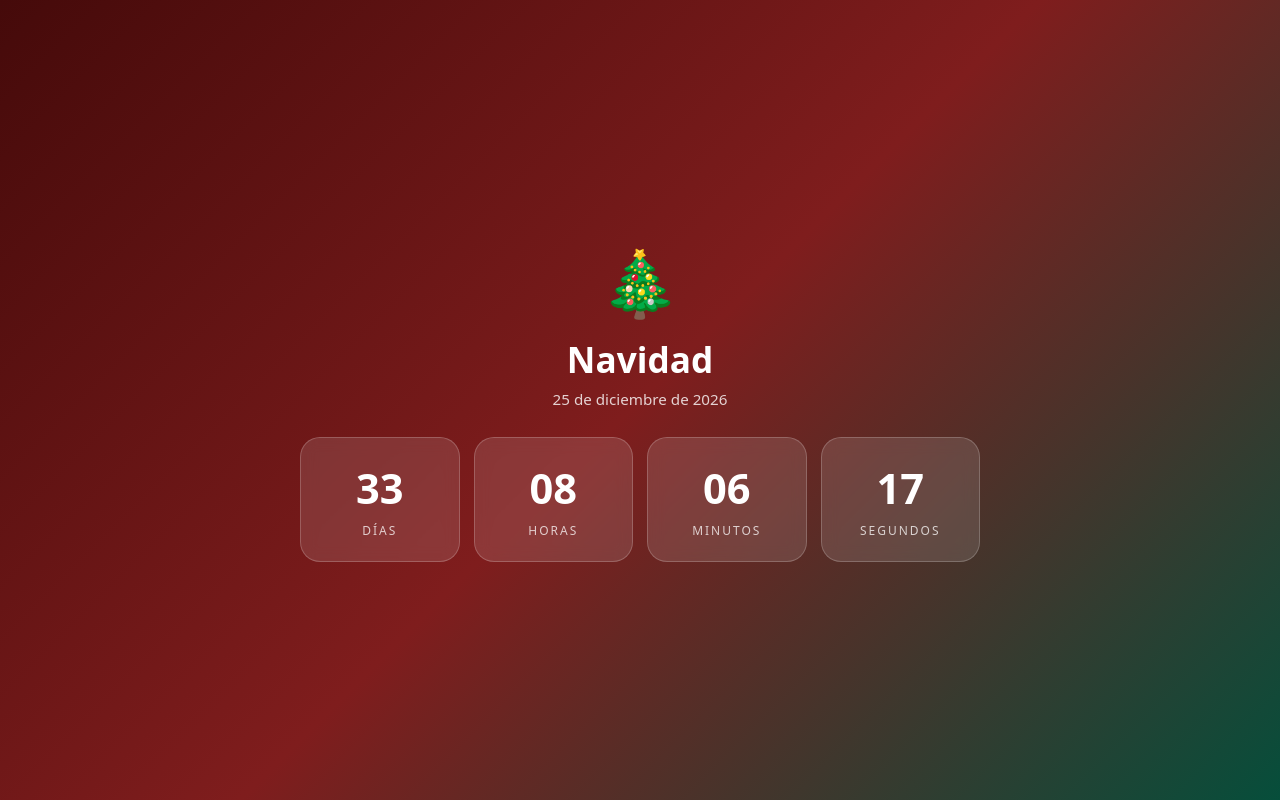
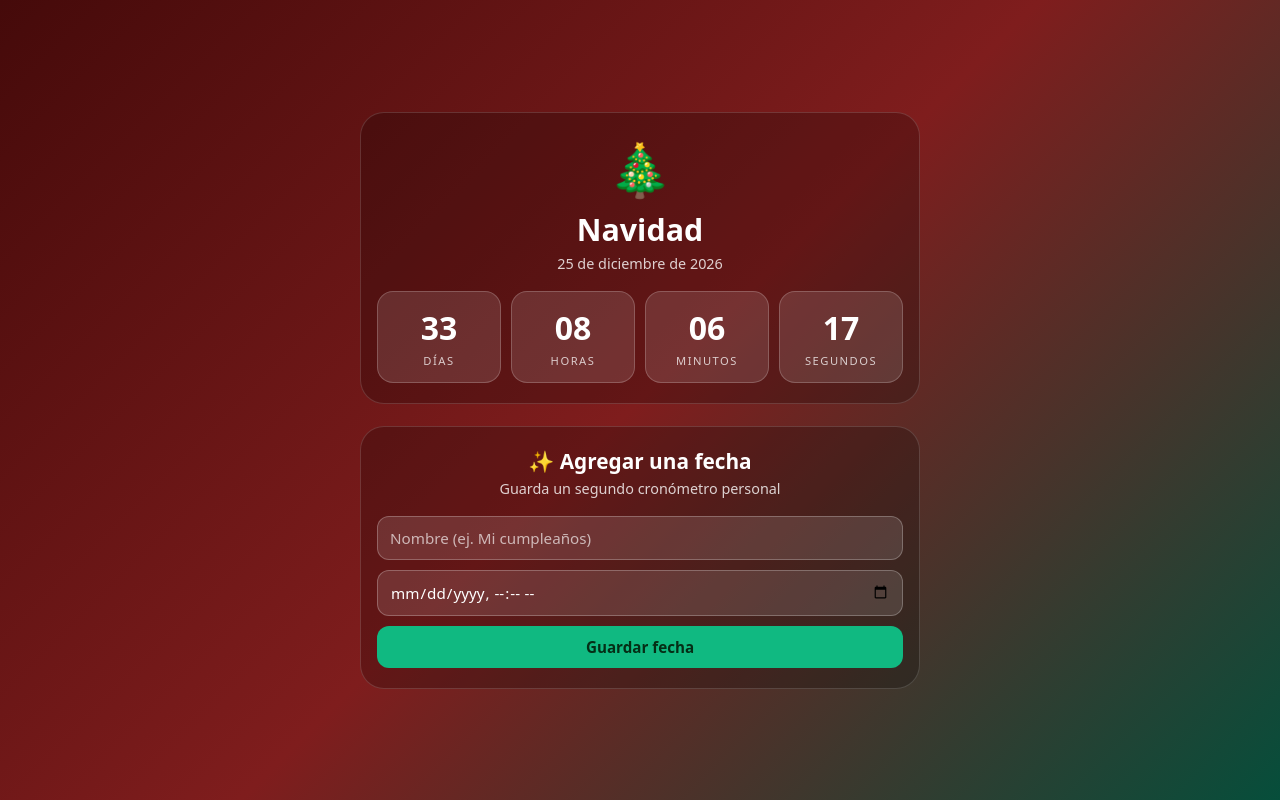
Before and after one commit to alexander08731-maker/cronometro-festivo, a plain HTML site: page index.html in a window 1280 px wide. Drawn offline with Linux system fonts and the light colour scheme.

Commit message:
Update index.html

```diff
--- a/index.html
+++ b/index.html
@@ -6,40 +6,109 @@
 <title>Cronómetro de Navidad</title>
 <style>
 *{box-sizing:border-box;margin:0;padding:0;font-family:system-ui,sans-serif}
-body{min-height:100vh;display:flex;flex-direction:column;align-items:center;justify-content:center;background:linear-gradient(135deg,#450a0a,#7f1d1d,#064e3b);color:#fff;padding:20px;text-align:center}
-.emoji{font-size:4rem;margin-bottom:10px}
-h1{font-size:2.2rem;margin-bottom:6px}
-.sub{opacity:.8;margin-bottom:28px;font-size:.95rem}
-.grid{display:grid;grid-template-columns:repeat(2,minmax(120px,1fr));gap:14px;width:100%;max-width:440px}
-@media(min-width:520px){.grid{grid-template-columns:repeat(4,1fr);max-width:680px}}
-.box{background:rgba(255,255,255,.12);border:1px solid rgba(255,255,255,.2);border-radius:20px;padding:22px 10px;backdrop-filter:blur(8px)}
-.num{display:block;font-size:2.6rem;font-weight:800;font-variant-numeric:tabular-nums}
-.lbl{font-size:.75rem;text-transform:uppercase;letter-spacing:2px;opacity:.75;margin-top:6px}
-.msg{margin-top:24px;font-size:1.3rem;font-weight:700;display:none}
+body{min-height:100vh;display:flex;flex-direction:column;align-items:center;justify-content:center;gap:22px;background:linear-gradient(135deg,#450a0a,#7f1d1d,#064e3b);color:#fff;padding:24px 16px;text-align:center}
+.card{width:100%;max-width:560px;background:rgba(0,0,0,.22);border:1px solid rgba(255,255,255,.15);border-radius:24px;padding:20px 16px}
+.emoji{font-size:3.2rem;margin-bottom:6px}
+h1{font-size:1.9rem;margin-bottom:4px}
+h2{font-size:1.3rem;margin-bottom:4px}
+.sub{opacity:.8;margin-bottom:18px;font-size:.9rem}
+.grid{display:grid;grid-template-columns:repeat(2,1fr);gap:10px}
+@media(min-width:480px){.grid{grid-template-columns:repeat(4,1fr)}}
+.box{background:rgba(255,255,255,.12);border:1px solid rgba(255,255,255,.2);border-radius:16px;padding:14px 6px}
+.num{display:block;font-size:2rem;font-weight:800;font-variant-numeric:tabular-nums}
+.lbl{font-size:.7rem;text-transform:uppercase;letter-spacing:1.5px;opacity:.75;margin-top:4px}
+.msg{margin-top:14px;font-size:1.05rem;font-weight:700;display:none}
+form{display:flex;flex-direction:column;gap:10px;margin-top:8px}
+input,button{padding:11px 12px;border-radius:12px;border:1px solid rgba(255,255,255,.25);font-size:.95rem}
+input{background:rgba(255,255,255,.12);color:#fff}
+input::placeholder{color:rgba(255,255,255,.65)}
+button{background:#10b981;color:#052e16;font-weight:700;border:none;cursor:pointer}
+.btn-del{margin-top:14px;background:rgba(255,255,255,.16);color:#fff;font-size:.82rem;padding:8px 14px}
+.hidden{display:none}
 </style>
 </head>
 <body>
-<div class="emoji">🎄</div>
-<h1>Navidad</h1>
-<p class="sub" id="fecha">25 de diciembre</p>
-<div class="grid">
-  <div class="box"><span class="num" id="d">00</span><div class="lbl">Días</div></div>
-  <div class="box"><span class="num" id="h">00</span><div class="lbl">Horas</div></div>
-  <div class="box"><span class="num" id="m">00</span><div class="lbl">Minutos</div></div>
-  <div class="box"><span class="num" id="s">00</span><div class="lbl">Segundos</div></div>
-</div>
-<div class="msg" id="msg">¡Feliz Navidad! 🎅🎄</div>
+
+<section class="card">
+  <div class="emoji">🎄</div>
+  <h1>Navidad</h1>
+  <p class="sub" id="f-nav">25 de diciembre</p>
+  <div class="grid">
+    <div class="box"><span class="num" id="nd">00</span><div class="lbl">Días</div></div>
+    <div class="box"><span class="num" id="nh">00</span><div class="lbl">Horas</div></div>
+    <div class="box"><span class="num" id="nm">00</span><div class="lbl">Minutos</div></div>
+    <div class="box"><span class="num" id="ns">00</span><div class="lbl">Segundos</div></div>
+  </div>
+  <div class="msg" id="m-nav">¡Feliz Navidad! 🎅🎄</div>
+</section>
+
+<section class="card">
+  <div id="form-box">
+    <h2>✨ Agregar una fecha</h2>
+    <p class="sub">Guarda un segundo cronómetro personal</p>
+    <form id="form">
+      <input type="text" id="inp-name" placeholder="Nombre (ej. Mi cumpleaños)" maxlength="30" required>
+      <input type="datetime-local" id="inp-date" required>
+      <button type="submit">Guardar fecha</button>
+    </form>
+  </div>
+
+  <div id="custom-box" class="hidden">
+    <div class="emoji" style="font-size:2.4rem">✨</div>
+    <h2 id="c-title">Mi Evento</h2>
+    <p class="sub" id="f-cus"></p>
+    <div class="grid">
+      <div class="box"><span class="num" id="cd">00</span><div class="lbl">Días</div></div>
+      <div class="box"><span class="num" id="ch">00</span><div class="lbl">Horas</div></div>
+      <div class="box"><span class="num" id="cm">00</span><div class="lbl">Minutos</div></div>
+      <div class="box"><span class="num" id="cs">00</span><div class="lbl">Segundos</div></div>
+    </div>
+    <div class="msg" id="m-cus">¡Llegó el momento! 🎉</div>
+    <button type="button" class="btn-del" id="btn-del">Cambiar o eliminar fecha</button>
+  </div>
+</section>
+
 <script>
-function meta(){const n=new Date(),y=n.getFullYear(),t=new Date(y,11,25);return n>=t?new Date(y+1,11,25):t}
-const objetivo=meta();
-document.getElementById("fecha").textContent="25 de diciembre de "+objetivo.getFullYear();
-function tick(){const diff=objetivo-new Date();if(diff<=0){["d","h","m","s"].forEach(id=>document.getElementById(id).textContent="00");document.getElementById("msg").style.display="block";return}
-const sec=Math.floor(diff/1000);
-document.getElementById("d").textContent=String(Math.floor(sec/86400)).padStart(2,"0");
-document.getElementById("h").textContent=String(Math.floor(sec%86400/3600)).padStart(2,"0");
-document.getElementById("m").textContent=String(Math.floor(sec%3600/60)).padStart(2,"0");
-document.getElementById("s").textContent=String(sec%60).padStart(2,"0")}
-tick();setInterval(tick,1000);
+const navTarget=(()=>{const n=new Date(),y=n.getFullYear(),t=new Date(y,11,25);return n>=t?new Date(y+1,11,25):t})();
+document.getElementById("f-nav").textContent="25 de diciembre de "+navTarget.getFullYear();
+
+let custom=JSON.parse(localStorage.getItem("mi_fecha")||"null");
+const formBox=document.getElementById("form-box"),customBox=document.getElementById("custom-box");
+
+function renderCustom(){
+  if(!custom){formBox.classList.remove("hidden");customBox.classList.add("hidden");return}
+  formBox.classList.add("hidden");customBox.classList.remove("hidden");
+  document.getElementById("c-title").textContent=custom.name;
+  document.getElementById("f-cus").textContent=new Date(custom.ts).toLocaleString("es-ES",{dateStyle:"long",timeStyle:"short"});
+}
+
+document.getElementById("form").onsubmit=e=>{
+  e.preventDefault();
+  const name=document.getElementById("inp-name").value.trim();
+  const ts=new Date(document.getElementById("inp-date").value).getTime();
+  if(!name||isNaN(ts))return;
+  custom={name,ts};
+  localStorage.setItem("mi_fecha",JSON.stringify(custom));
+  renderCustom();tick();
+};
+
+document.getElementById("btn-del").onclick=()=>{
+  localStorage.removeItem("mi_fecha");custom=null;renderCustom();
+};
+
+function update(target,p,msgId){
+  const diff=target-Date.now(),msg=document.getElementById(msgId);
+  if(diff<=0){["d","h","m","s"].forEach(k=>document.getElementById(p+k).textContent="00");msg.style.display="block";return}
+  msg.style.display="none";
+  const s=Math.floor(diff/1000);
+  document.getElementById(p+"d").textContent=String(Math.floor(s/86400)).padStart(2,"0");
+  document.getElementById(p+"h").textContent=String(Math.floor(s%86400/3600)).padStart(2,"0");
+  document.getElementById(p+"m").textContent=String(Math.floor(s%3600/60)).padStart(2,"0");
+  document.getElementById(p+"s").textContent=String(s%60).padStart(2,"0");
+}
+
+function tick(){update(navTarget,"n","m-nav");if(custom)update(custom.ts,"c","m-cus")}
+renderCustom();tick();setInterval(tick,1000);
 </script>
 </body>
 </html>
```
